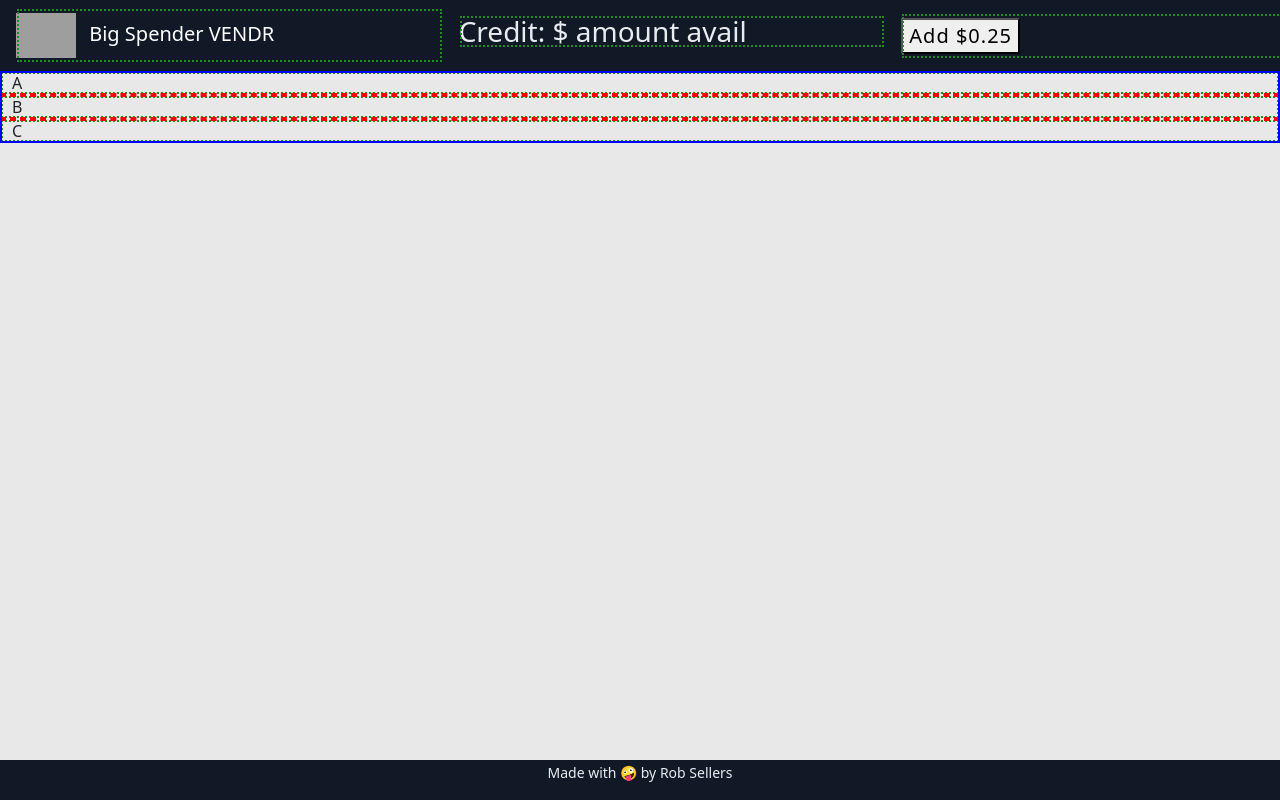
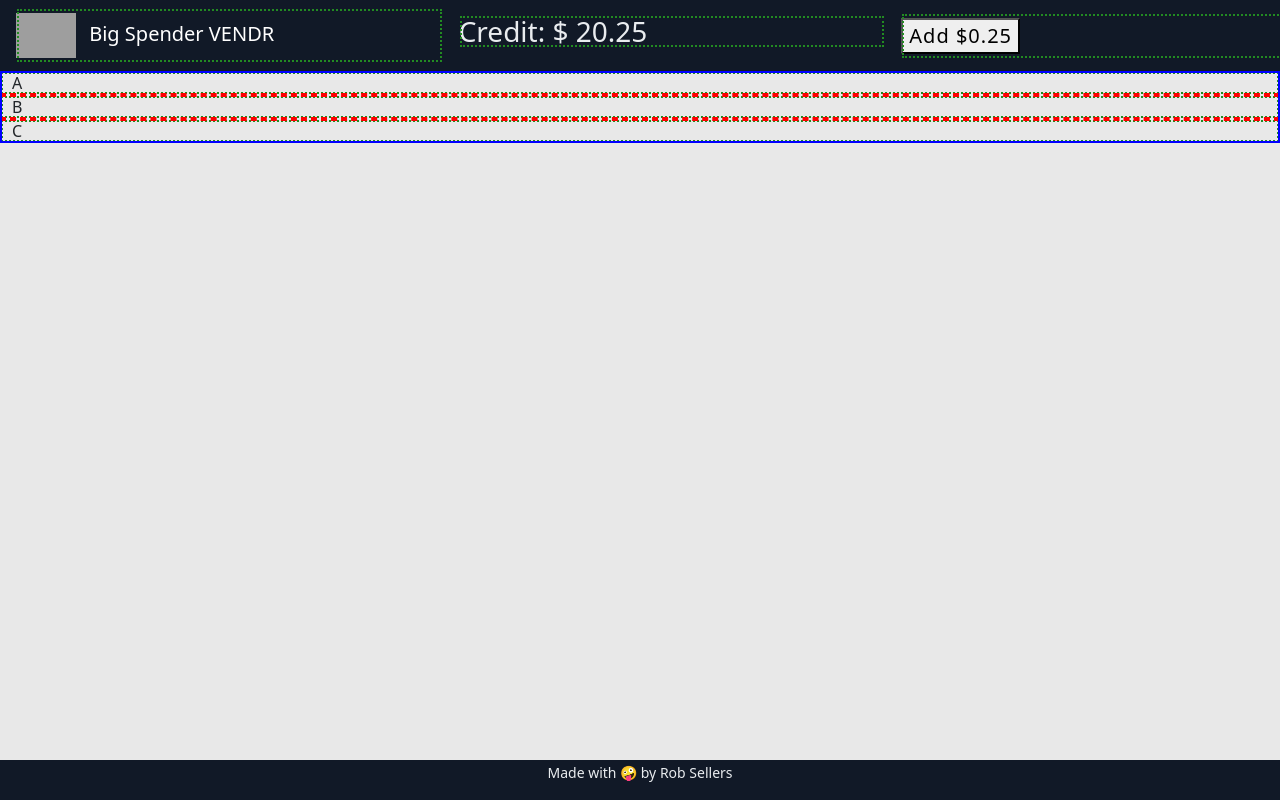
Before and after one commit to The-Rob-Sellers/VENDR, a website with bundled scripts: page index.html in a window 1280 px wide. Both pictures are taken after a click on the button "Add $0.25". Shown: the top 800 px of the page. Built offline with nearby package versions, Linux system fonts and the light colour scheme; grey boxes are pictures that could not be loaded; a script that the page names is missing.

Commit message:
ready for tutoring!

```diff
--- a/app/AppState.js
+++ b/app/AppState.js
@@ -17,7 +17,8 @@ class AppState extends EventEmitter {
     new Snack({name: 'Item7', price: 3.50, imgUrl: 'https://www.pngall.com/wp-content/uploads/8/Sample-Watermark-Transparent.png'}),
     new Snack({name: 'Item8', price: 3.50, imgUrl: 'https://www.pngall.com/wp-content/uploads/8/Sample-Watermark-Transparent.png'}),
    ]
-moneyIn = 0
+
+moneyIn = 20.00
 }
 
 export const appState = new Proxy(new AppState(), {
--- a/app/Controllers/MoneyController.js
+++ b/app/Controllers/MoneyController.js
@@ -1,9 +1,25 @@
+import { appState } from "../AppState.js"
+import { moneyService } from "../Services/MoneyService.js"
+import { setText } from "../Utils/Writer.js"
+
+
+
+
+function _drawMoney() {
+    console.log('drawing moneyIn')
+    let money = appState.moneyIn
+    setText("moneyIn", appState.moneyIn)
+}
 
 export class MoneyController {
     constructor() {
     console.log('$controller online')
+    appState.on('moneyIn', _drawMoney)
     }
+
+
     insertMoney() {
-        console.log('adding money')
+        moneyService.insertMoney()
+        console.log('clicking money button')
     }
 }
--- a/app/Services/MoneyService.js
+++ b/app/Services/MoneyService.js
@@ -0,0 +1,13 @@
+import { appState } from "../AppState.js";
+
+
+class MoneyService {
+
+    insertMoney() {
+        // console.log('inserting money')
+        appState.moneyIn+=0.25
+        console.log('money in the appState', appState.moneyIn);
+    }
+}
+
+export const moneyService = new MoneyService()
--- a/index.html
+++ b/index.html
@@ -41,7 +41,7 @@
         <span class="ms-2">Big Spender VENDR</span>
       </a>
     <h3 class="col-4">Credit: $
-      <span>amount avail</span>
+      <span id="moneyIn"></span>
     </h3>
     <div class="navbar-brand ms-3 col-4" href="#">
       <button onclick="app.moneyController.insertMoney()">Add $0.25</button>
```
